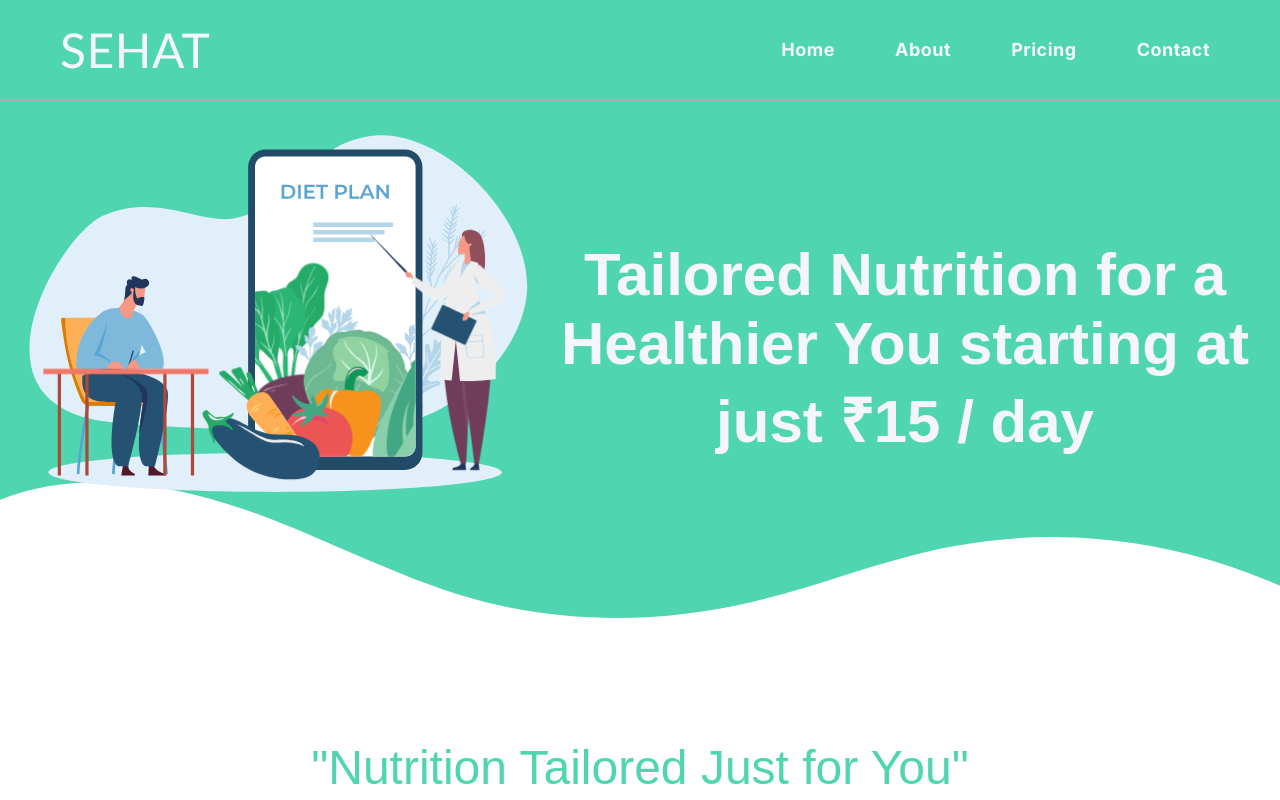
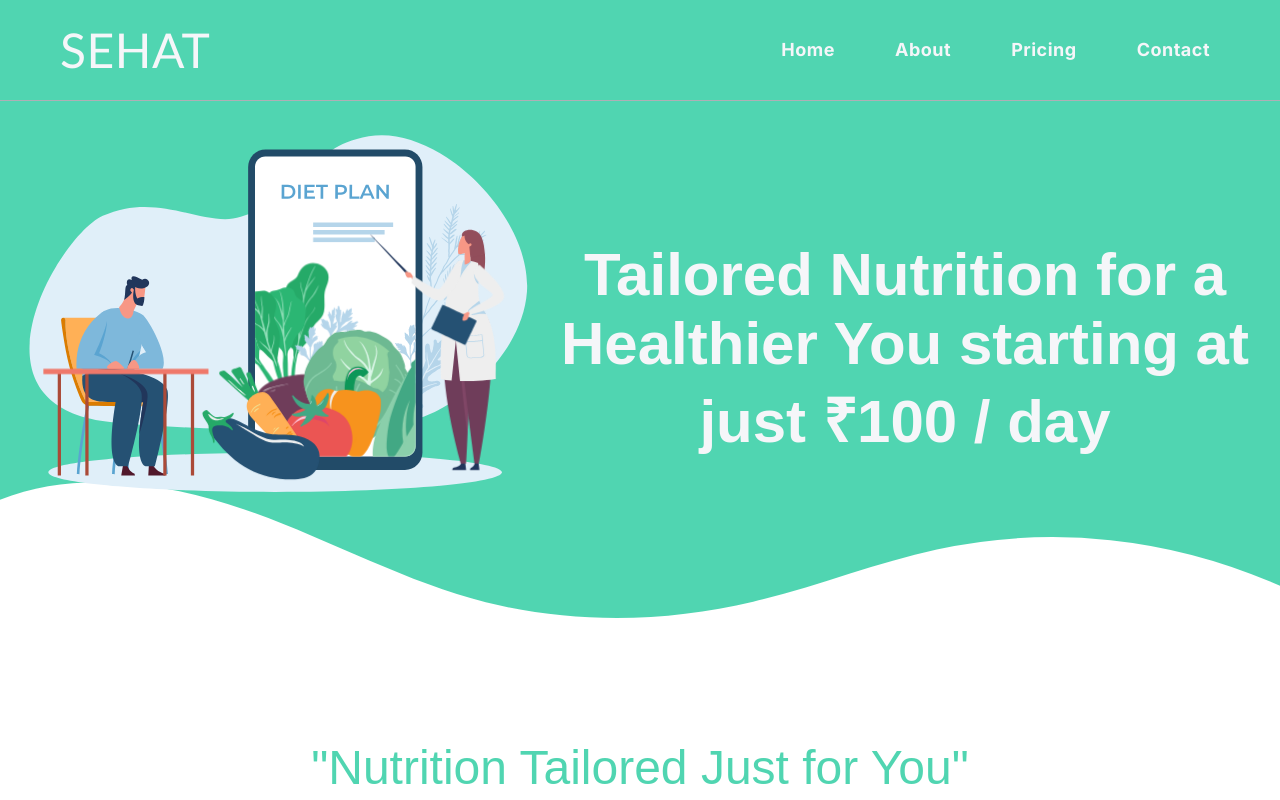
Before and after one commit to Mujju-palaan/sehatdiets-india-nextjs, a Next.js app: page / in a window 1280 px wide. Shown: the top 800 px of the page. Built offline with nearby package versions, Linux system fonts and the light colour scheme.

Commit message:
100rs per day

```diff
--- a/app/aaContainer/HomePage/BannerDivider/BannerDivider.js
+++ b/app/aaContainer/HomePage/BannerDivider/BannerDivider.js
@@ -12,7 +12,7 @@ const BannerDivider = () => {
           </div>
           <div className='title'>
             <h1 style={{color:'#F5F6F9', fontFamily:'sans-serif'}}>
-              Tailored Nutrition for a Healthier You starting at just ₹15 / day</h1>
+              Tailored Nutrition for a Healthier You starting at just ₹100 / day</h1>
             {/* <p style={{fontFamily:'sans-serif'}}> In today's fast-paced world, SEHATm Nutrition isn't just a wellness platform, it's your gateway
               to an extraordinary life, available at an incredible rate of just ₹10 pre day, Seamlessly blending
               personalized nutrition, cutting-edge technology and unwavering support, we empower you to
--- a/app/phonepe/page.js
+++ b/app/phonepe/page.js
@@ -45,7 +45,8 @@ console.log(generateTransactionId())
       headers: {
         accept: 'application/json',
        'Content-Type': 'application/json',
-       'X-VERIFY': checksum
+       'X-VERIFY': checksum,
+       "Access-Control-Allow-Origin":"*"
       },
       body: JSON.stringify({
         request: payLoadMain
```
